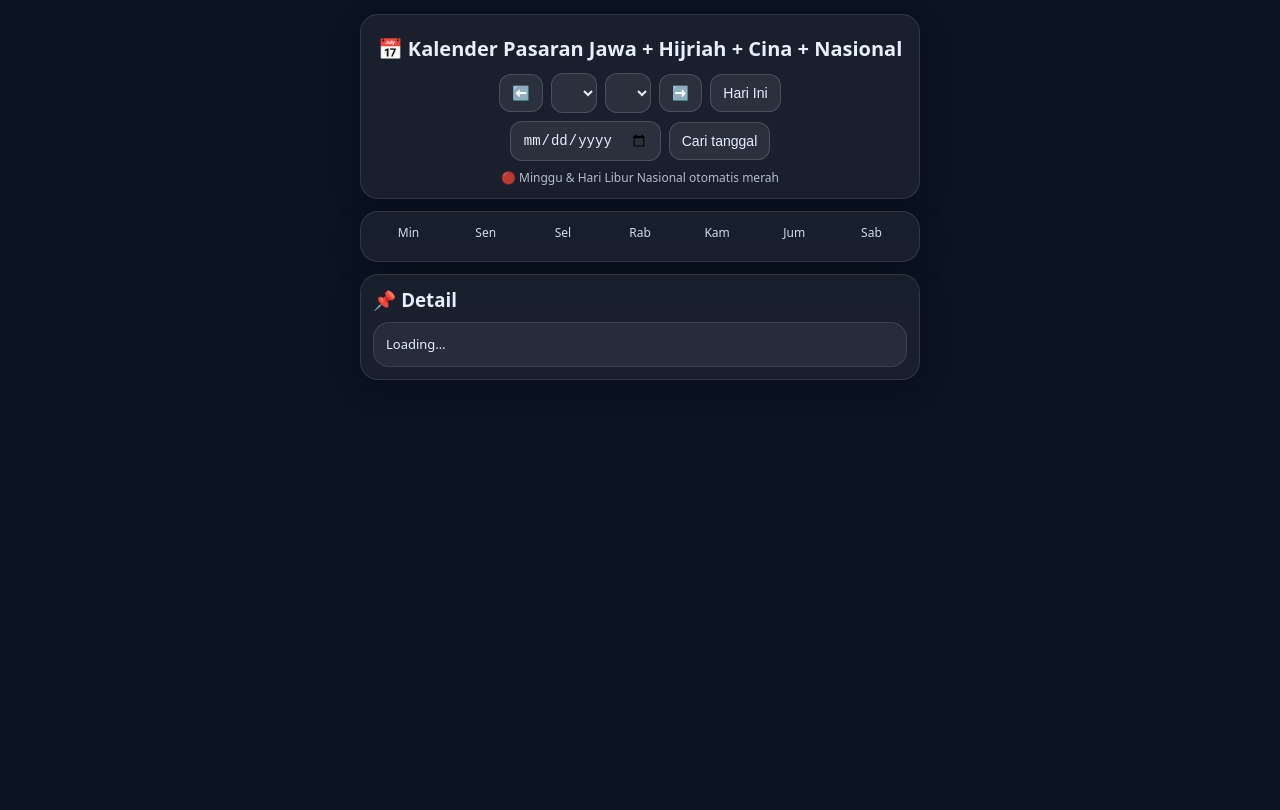
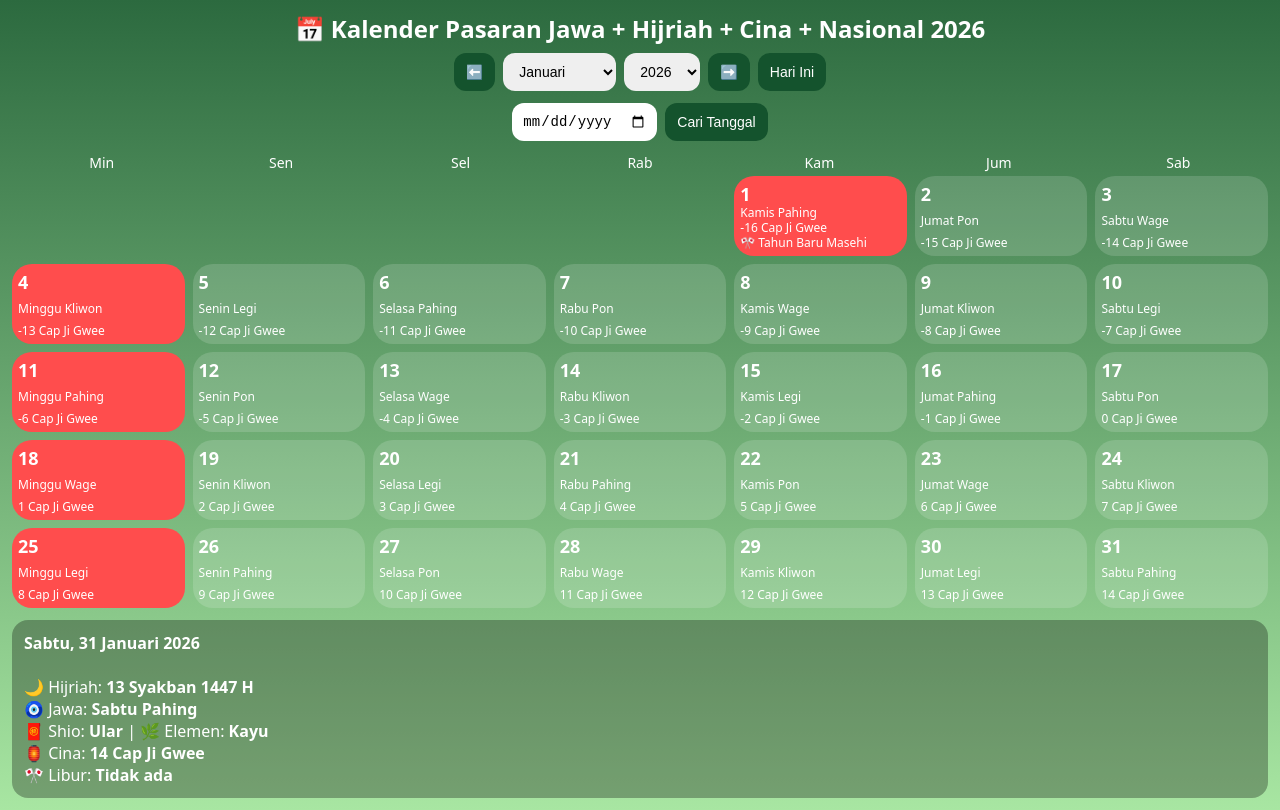
Before and after one commit to yantogoutama9-bit/kalender-pwa, a plain HTML site: page index.html in a window 1280 px wide. Drawn offline with Linux system fonts and the light colour scheme.

Commit message:
Refactor index.html for 2026 version

```diff
--- a/index.html
+++ b/index.html
@@ -1,183 +1,34 @@
 <!DOCTYPE html>
 <html lang="id">
 <head>
-  <meta charset="UTF-8" />
-  <meta name="viewport" content="width=device-width, initial-scale=1.0"/>
-  <title>Kalender Lengkap (PWA)</title>
-
+<meta charset="UTF-8">
+<meta name="viewport" content="width=device-width, initial-scale=1.0">
+<title>Kalender Lengkap 2026</title>
 <link rel="manifest" href="manifest.json">
-  <meta name="theme-color" content="#0b1220">
+<meta name="theme-color" content="#1a472a">
 <link rel="apple-touch-icon" href="icon-192.png">
-
 <style>
-    *{ box-sizing:border-box; }
-
-    body{
-      margin:0;
-      padding:14px;
-      max-width:100vw;
-      overflow-x:hidden;
-      font-family:system-ui,-apple-system,Segoe UI,Roboto,Arial,sans-serif;
-      background:#0b1220;
-      color:#e8eefc;
-    }
-
-    body > *{
-      max-width:560px;
-      margin-left:auto;
-      margin-right:auto;
-    }
-
-    h1{
-      font-size:20px;
-      line-height:1.2;
-      margin:10px 0 12px;
-      text-align:center;
-      font-weight:800;
-    }
-
-    .card{
-      background:rgba(255,255,255,.06);
-      border:1px solid rgba(255,255,255,.10);
-      border-radius:18px;
-      padding:12px;
-      margin-bottom:12px;
-      box-shadow:0 8px 30px rgba(0,0,0,.18);
-    }
-
-    .toolbar{
-      display:flex;
-      gap:8px;
-      align-items:center;
-      justify-content:center;
-      flex-wrap:wrap;
-      margin-top:8px;
-    }
-
-    select, button, input[type="date"]{
-      padding:10px 12px;
-      border-radius:12px;
-      border:1px solid rgba(255,255,255,.15);
-      background:rgba(255,255,255,.08);
-      color:inherit;
-      font-size:14px;
-      outline:none;
-    }
-
-    button{ cursor:pointer; }
-    button:active{ transform:scale(.98); }
-
-    .gridHead{
-      display:grid;
-      grid-template-columns:repeat(7, minmax(0,1fr));
-      gap:6px;
-      margin-bottom:8px;
-      opacity:.9;
-      font-size:12px;
-      text-align:center;
-    }
-
-    #daysGrid{
-      display:grid;
-      grid-template-columns:repeat(7, minmax(0,1fr));
-      gap:6px;
-      width:100%;
-    }
-
-    .day{
-      min-height:72px;
-      padding:8px 8px 6px;
-      border-radius:14px;
-      background:rgba(255,255,255,.06);
-      border:1px solid rgba(255,255,255,.10);
-      overflow:hidden;
-      cursor:pointer;
-      transition:.12s ease;
-    }
-
-    .day:hover{
-      background:rgba(255,255,255,.10);
-    }
-
-    .day.muted{
-      background:transparent;
-      border:0;
-      cursor:default;
-    }
-
-    .day .num{
-      font-weight:900;
-      font-size:14px;
-      margin-bottom:3px;
-      display:flex;
-      justify-content:space-between;
-      align-items:center;
-      gap:6px;
-    }
-
-    .badge{
-      font-size:10px;
-      padding:2px 7px;
-      border-radius:999px;
-      background:rgba(255,255,255,.10);
-      border:1px solid rgba(255,255,255,.14);
-      opacity:.95;
-      white-space:nowrap;
-    }
-
-    .mini{
-      font-size:10px;
-      opacity:.88;
-      line-height:1.25;
-      word-break:break-word;
-    }
-
-    .isSunday{
-      border-color:rgba(255,90,90,.55) !important;
-      background:rgba(255,90,90,.12) !important;
-    }
-
-    .isHoliday{
-      border-color:rgba(255,90,90,.85) !important;
-      background:rgba(255,90,90,.18) !important;
-    }
-
-    .selected{
-      outline:2px solid rgba(130,200,255,.9);
-    }
-
-    #detail{
-      margin-top:10px;
-      padding:12px;
-      border-radius:16px;
-      background:rgba(255,255,255,.06);
-      border:1px solid rgba(255,255,255,.10);
-      line-height:1.45;
-      font-size:13px;
-    }
-
-    .hint{
-      font-size:12px;
-      opacity:.75;
-      text-align:center;
-      margin-top:8px;
-    }
-
-    .rowSearch{
-      display:flex;
-      gap:8px;
-      align-items:center;
-      justify-content:center;
-      flex-wrap:wrap;
-      margin-top:8px;
-    }
+  *{box-sizing:border-box;margin:0;padding:0;}
+  body{font-family:system-ui,-apple-system,Segoe UI,Roboto,Arial,sans-serif;background:linear-gradient(to bottom,#2c6a3f,#a8e6a2);color:#fff;padding:12px;min-height:100vh;}
+  h1,h2,h3{margin-bottom:8px;text-align:center;}
+  .toolbar{display:flex;flex-wrap:wrap;gap:8px;justify-content:center;margin-bottom:12px;}
+  select,button,input{padding:10px 12px;border-radius:12px;border:none;font-size:14px;}
+  button{cursor:pointer;background:#14532d;color:#fff;}
+  #daysGrid{display:grid;grid-template-columns:repeat(7,1fr);gap:8px;}
+  .day{background:rgba(255,255,255,0.15);border-radius:20px;min-height:80px;padding:6px;display:flex;flex-direction:column;justify-content:space-between;cursor:pointer;transition:0.2s;}
+  .day:hover{background:rgba(255,255,255,0.25);}
+  .day.muted{background:transparent;cursor:default;}
+  .day .num{font-weight:700;font-size:18px;}
+  .day .mini{font-size:12px;line-height:1.2;}
+  .day.libur{background:#ff4d4d;color:#fff;}
+  #detail{margin-top:12px;padding:12px;border-radius:16px;background:rgba(0,0,0,0.3);}
+  #searchContainer{display:flex;justify-content:center;gap:8px;margin-bottom:12px;}
+  #searchDate{padding:10px;border-radius:12px;border:none;font-size:14px;}
 </style>
 </head>
-
 <body>
 
-  <div class="card">
-    <h1>📅 Kalender Pasaran Jawa + Hijriah + Cina + Nasional</h1>
+<h2>📅 Kalender Pasaran Jawa + Hijriah + Cina + Nasional 2026</h2>
 
 <div class="toolbar">
   <button id="prevBtn">⬅️</button>
@@ -187,26 +38,19 @@
   <button id="todayBtn">Hari Ini</button>
 </div>
 
-    <div class="rowSearch">
-      <input type="date" id="datePicker">
-      <button id="goDateBtn">Cari tanggal</button>
+<div id="searchContainer">
+  <input type="date" id="searchDate">
+  <button id="searchBtn">Cari Tanggal</button>
 </div>
 
-    <div class="hint">🔴 Minggu & Hari Libur Nasional otomatis merah</div>
+<div class="grid" style="display:grid;grid-template-columns:repeat(7,1fr);text-align:center;font-size:14px;margin-bottom:4px;">
+  <div>Min</div><div>Sen</div><div>Sel</div><div>Rab</div><div>Kam</div><div>Jum</div><div>Sab</div>
 </div>
 
-  <div class="card">
-    <div class="gridHead">
-      <div>Min</div><div>Sen</div><div>Sel</div><div>Rab</div><div>Kam</div><div>Jum</div><div>Sab</div>
-    </div>
 <div id="daysGrid"></div>
-  </div>
 
-  <div class="card">
-    <h3 style="margin:0 0 8px 0;">📌 Detail</h3>
-    <div id="detail">Loading…</div>
-  </div>
+<div id="detail">Klik tanggal dulu…</div>
 
-  <script src="./app.js?v=2026-final-1"></script>
+<script src="app.js"></script>
 </body>
 </html>
```
Lines whose indentation alone changed are shown as unchanged.
